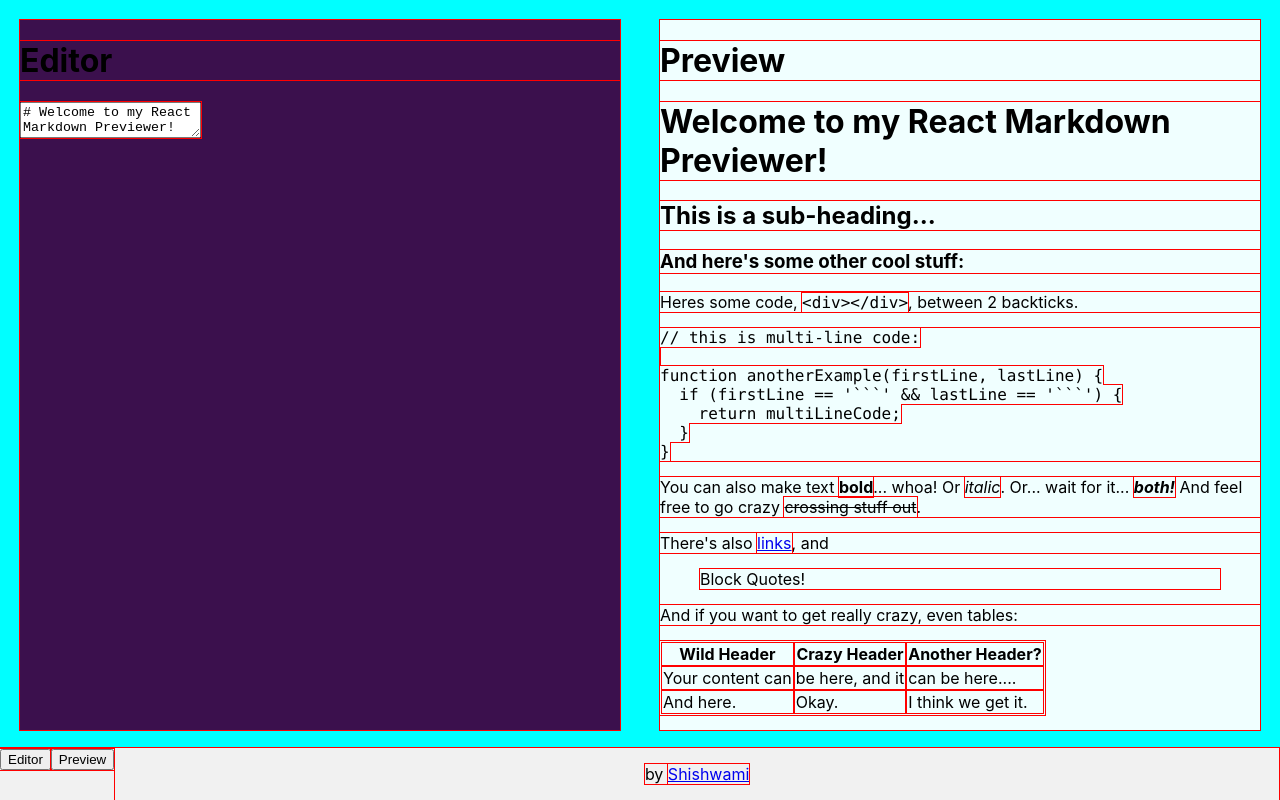
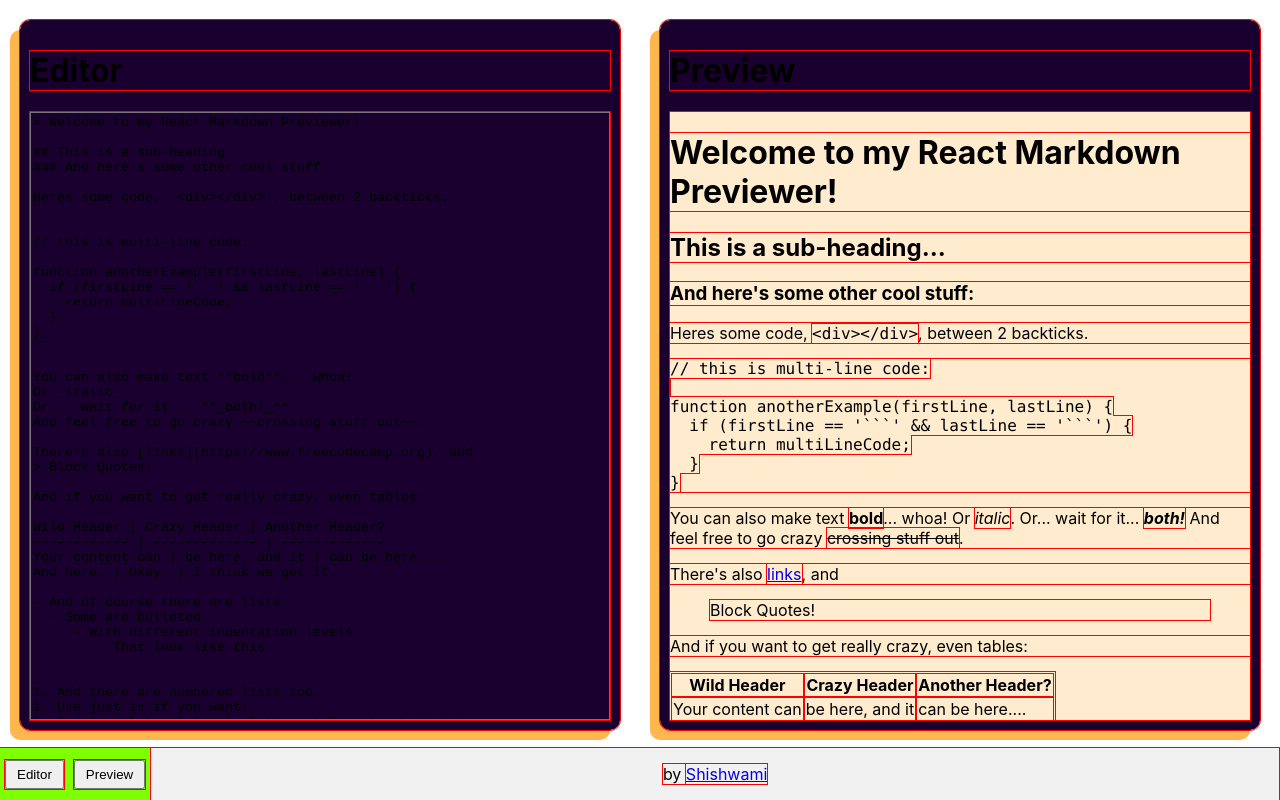
Before and after one commit to Shishwami/MarkdownPreviewer, a React (Create React App) app: page / in a window 1280 px wide. Built offline with nearby package versions, Linux system fonts and the light colour scheme.

Commit message:
Update App.css

```diff
--- a/src/App.css
+++ b/src/App.css
@@ -9,10 +9,16 @@ body {
   outline: 1px red solid;
 }
 
+:root {
+  --color1: #ffb64f;
+  --color2: #19002e;
+  --color3: #020024;
+}
+
 #wrapper {
   width: 100%;
   height: 100vh;
-  background-color: aqua;
+  background-color: var(--color3s);
 }
 
 #wrapper #main-content {
@@ -27,21 +33,39 @@ body {
 
 #wrapper #main-content .box {
   margin: 20px 20px 70px 20px;
-  overflow: auto;
+  padding: 10px;
+  border-radius: 10px;
+  box-shadow: -10px 10px var(--color1);
+  background-color: var(--color2);
 }
 
 #wrapper #editor-container {
   flex: 1 1 100%;
   background-color: #3b104d;
+  display: flex;
+  flex-direction: column;
 }
 
 #wrapper #editor-container textarea {
-  display: block;
+  resize: none;
+  flex: 1;
+  background-color: transparent;
 }
 
 #wrapper #preview-container {
   flex: 1 1 100%;
   background-color: azure;
+  display: flex;
+  flex-direction: column;
+}
+
+#wrapper #preview-container .title {
+  color: var(--color1);
+}
+
+#wrapper #preview-container #preview {
+  overflow: auto;
+  background-color: blanchedalmond;
 }
 
 #wrapper #preview-container img {
@@ -52,11 +76,36 @@ body {
 
 #wrapper #footer {
   position: fixed;
+  bottom: 0;
+  left: 0;
+  z-index: 10;
   display: flex;
   justify-content: space-between;
-  bottom: 0;
-  left: 0;
   width: 100%;
   background-color: #f1f1f1;
-  z-index: 10;
 }
+
+#wrapper #footer #btn-container {
+  background-color: chartreuse;
+  display: flex;
+  justify-content: center;
+  align-items: center;
+}
+
+#wrapper #footer button {
+  margin: 0px 5px;
+  padding: 5px 10px;
+}
+
+::-webkit-scrollbar {
+  width: 3px;
+  height: 3px;
+}
+
+::-webkit-scrollbar-button {
+  display: none;
+}
+
+::-webkit-scrollbar-thumb {
+  background: #ad1616;
+}
```
